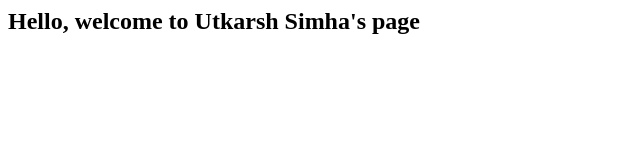
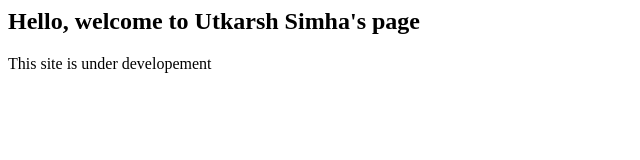
Before and after one commit to utkarshsimha/utkarshsimha.github.io, a plain HTML site: page index.html in a window 1280 px wide. Shown: the whole page, without its empty margins (0-640 px from the left). Drawn offline with Linux system fonts and the light colour scheme.

Commit message:
Site under dev

```diff
--- a/index.html
+++ b/index.html
@@ -2,12 +2,14 @@
 <head>
     <title> Utkarsh Simha's page </title>
     <script type="text/javascript">
-        var p = document.createElement("p");
-        p.innerHTML = "This site is under developement";
-        document.body.appendChild( p );
+        function onLoad() {
+            var p = document.createElement("p");
+            p.innerHTML = "This site is under developement";
+            document.body.appendChild( p );
+        }
     </script>
 </head>
-<body>
+<body onload="onLoad()">
     <h2> Hello, welcome to Utkarsh Simha's page </h2>
 </body>
 </html>
```
